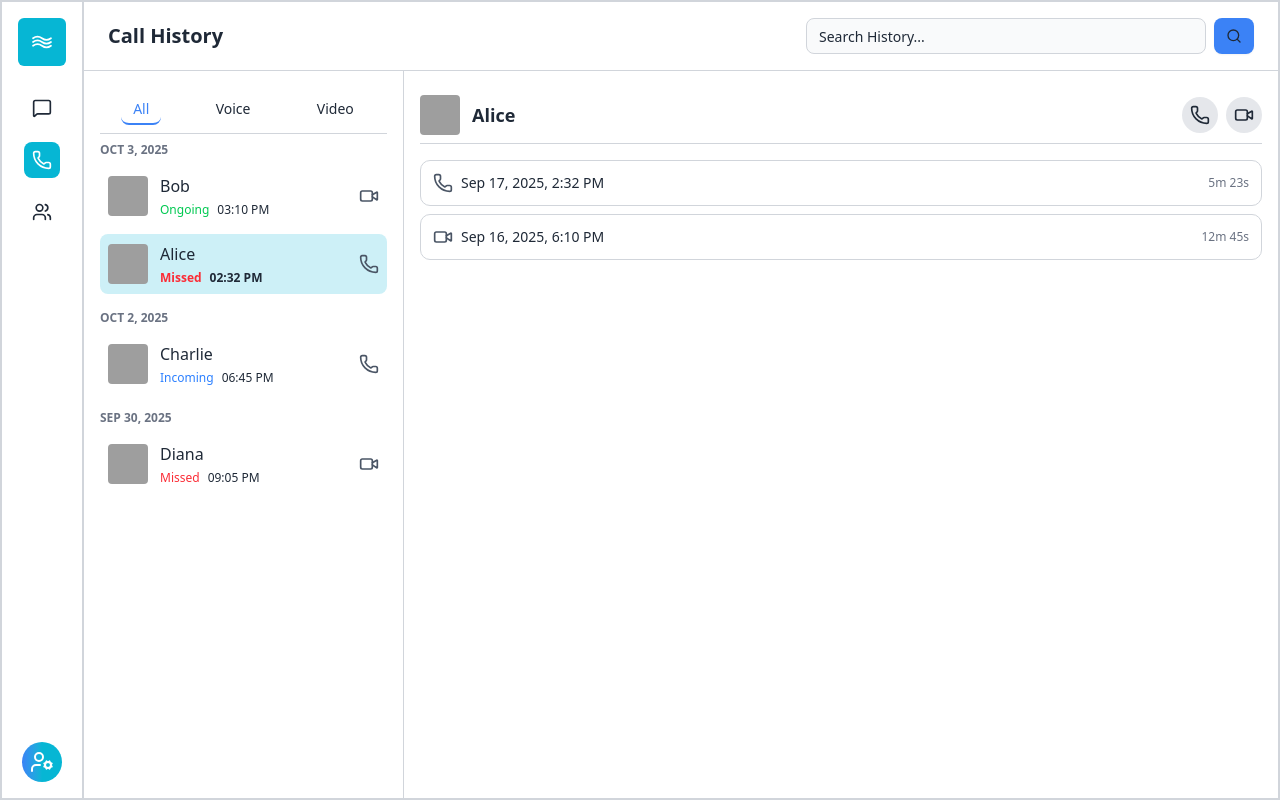
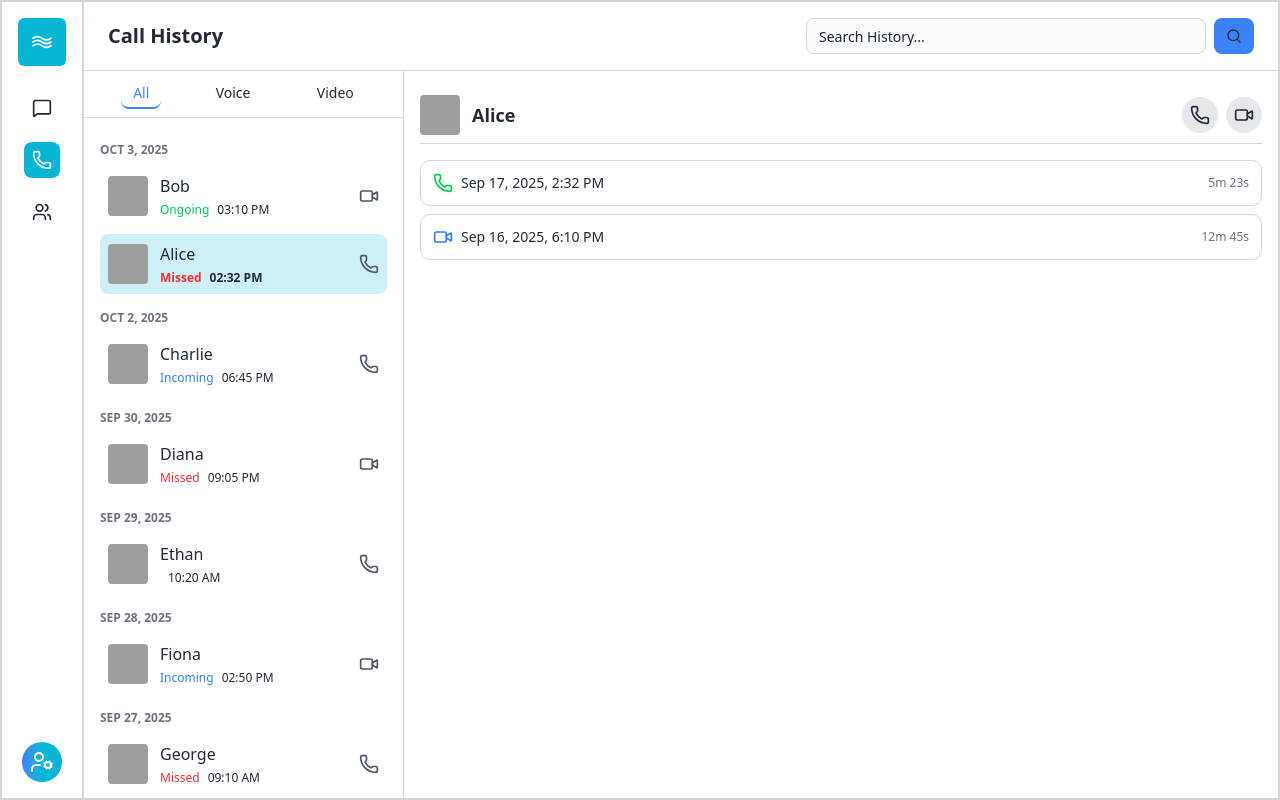
Before and after one commit to Sudhir03/Wave, a React (Vite) app in the folder Frontend/: page /calls/1 in a window 1280 px wide. Built offline with nearby package versions, Linux system fonts and the light colour scheme; grey boxes are pictures that could not be loaded.

Commit message:
some fixes like adding custom scrollbar to friends and call panel,add logout button with confimationModal

```diff
--- /dev/null
+++ b/Frontend/src/components/molecules/ConfirmationModal.jsx
@@ -0,0 +1,36 @@
+import React from "react";
+import { Button } from "../atoms/Button";
+import { X } from "lucide-react";
+
+export default function ConfirmationModal({ text, onConfirm, onCancel }) {
+  return (
+    <div className="fixed inset-0 flex items-center justify-center bg-black/50 z-50">
+      <div className="bg-card text-card-foreground rounded-xl shadow-2xl p-6 w-96 max-w-full">
+        {/* Close Button */}
+        <button
+          className="absolute top-3 right-3 p-2 rounded-full hover:bg-muted transition-colors"
+          onClick={onCancel}
+        >
+          <X className="w-5 h-5 text-muted-foreground hover:text-foreground" />
+        </button>
+
+        {/* Text */}
+        <p className="text-center text-lg font-medium mb-6">{text}</p>
+
+        {/* Buttons */}
+        <div className="flex justify-center gap-4">
+          <Button
+            variant="default"
+            className="bg-red-500 hover:bg-red-600 text-white"
+            onClick={onConfirm}
+          >
+            Confirm
+          </Button>
+          <Button variant="outline" onClick={onCancel}>
+            Cancel
+          </Button>
+        </div>
+      </div>
+    </div>
+  );
+}
--- a/Frontend/src/components/organisms/AddFriend.jsx
+++ b/Frontend/src/components/organisms/AddFriend.jsx
@@ -1,15 +1,20 @@
 import React, { useState } from "react";
 import { Input } from "@/components/atoms/Input";
 import { Button } from "@/components/atoms/Button";
+import { Avatar, AvatarFallback, AvatarImage } from "@/components/atoms/Avatar";
+import { X } from "lucide-react";
+import { getAvatarGradient } from "@/lib/colorGradient";
 
 export default function AddFriendModal({ isModalOpen, setModalOpen }) {
   const [search, setSearch] = useState("");
   const [results, setResults] = useState([]);
 
   const dummyData = [
-    { id: 1, name: "John Doe", username: "john" },
-    { id: 2, name: "Jane Smith", username: "jane" },
-    { id: 3, name: "Alice Johnson", username: "alice" },
+    { _id: 1, name: "John Doe", username: "john" },
+    { _id: 2, name: "Jane Smith", username: "jane" },
+    { _id: 3, name: "Alice Johnson", username: "alice" },
+    { _id: 4, name: "Bob Williams", username: "bob" },
+    { _id: 5, name: "Charlie Brown", username: "charlie" },
   ];
 
   const handleSearch = (e) => {
@@ -29,26 +34,26 @@ export default function AddFriendModal({ isModalOpen, setModalOpen }) {
     <>
       {isModalOpen && (
         <div className="fixed inset-0 flex items-center justify-center bg-black/50 z-50">
-          <div className="bg-card text-card-foreground rounded-lg shadow-lg p-6 w-96 max-h-[80vh] overflow-y-auto relative">
+          <div className="bg-card text-card-foreground rounded-xl shadow-2xl p-6 w-96 max-h-[80vh] overflow-y-auto relative">
             {/* Close Button */}
-            <Button
-              variant="ghost"
-              size="icon"
-              className="absolute top-2 right-2 text-muted-foreground hover:text-foreground"
+            <button
+              className="absolute top-3 right-3 p-2 rounded-full hover:bg-muted transition-colors cursor-pointer"
               onClick={() => setModalOpen(false)}
             >
-              ✕
-            </Button>
+              <X className="w-5 h-5 text-muted-foreground hover:text-foreground" />
+            </button>
 
             {/* Title */}
-            <h2 className="text-lg font-bold mb-4">Add New Friend</h2>
+            <h2 className="text-2xl font-bold mb-4 text-center">
+              Add New Friend
+            </h2>
 
             {/* Search Input */}
             <Input
               placeholder="Search by name or username"
               value={search}
               onChange={handleSearch}
-              className="mb-3"
+              className="mb-4"
             />
 
             {/* Results List */}
@@ -57,19 +62,32 @@ export default function AddFriendModal({ isModalOpen, setModalOpen }) {
                 results.map((user) => (
                   <div
                     key={user.id}
-                    className="flex justify-between items-center p-2 hover:bg-muted rounded-md transition-colors cursor-pointer"
+                    className="flex justify-between items-center p-3 hover:bg-muted rounded-xl transition-colors cursor-pointer"
                   >
-                    <div>
-                      <p className="font-medium">{user.name}</p>
-                      <p className="text-sm text-muted-foreground">
-                        @{user.username}
-                      </p>
+                    <div className="flex items-center gap-3">
+                      <Avatar className="w-12 h-12">
+                        <AvatarImage src={user.picture} alt={user.name} />
+                        <AvatarFallback className={getAvatarGradient(user._id)}>
+                          {user.name.charAt(0)}
+                        </AvatarFallback>
+                      </Avatar>
+                      <div>
+                        <p className="font-medium">{user.name}</p>
+                        <p className="text-sm text-muted-foreground">
+                          @{user.username}
+                        </p>
+                      </div>
                     </div>
-                    <Button size="sm">Add</Button>
+                    <Button
+                      size="sm"
+                      className="bg-gradient-to-r from-blue-500 to-purple-500 text-white hover:opacity-90"
+                    >
+                      Add
+                    </Button>
                   </div>
                 ))
               ) : (
-                <p className="text-sm text-muted-foreground">
+                <p className="text-center text-sm text-muted-foreground mt-4">
                   {search ? "No results found" : "Type to search for friends"}
                 </p>
               )}
--- a/Frontend/src/components/organisms/FriendsPanel.jsx
+++ b/Frontend/src/components/organisms/FriendsPanel.jsx
@@ -41,23 +41,25 @@ export default function FriendsPanel() {
   );
 
   return (
-    <div className="p-6">
-      {/* Header */}
-      <div className="flex justify-between items-center bg-card sticky top-0 z-10 py-4 border-b border-border -mt-6">
+    <div className="flex flex-col h-full">
+      {/* Header: sticky */}
+      <div className="flex justify-between items-center bg-card sticky top-0 z-10 py-4 px-6 border-b border-border">
         <h1 className="text-xl font-bold text-foreground">Friends</h1>
         <div className="flex gap-2 w-full max-w-md">
           <Input
             placeholder="Search Friends..."
             value={search}
             onChange={(e) => setSearch(e.target.value)}
+            className="flex-1"
           />
           <Button onClick={() => setModalOpen(true)}>Add</Button>
         </div>
       </div>
 
-      {/* Friends List */}
-      <div className="mt-4">
-        {filteredFriends.map((friend) => (
+      {/* Scrollable Friends List */}
+      <div className="flex-1 overflow-y-auto p-4 space-y-2 custom-scrollbar ">
+        {filteredFriends.length > 0 ? (
+          filteredFriends.map((friend) => (
             <div
               key={friend._id}
               className="flex items-center justify-between gap-3 py-2 border-b border-border relative"
@@ -83,7 +85,9 @@ export default function FriendsPanel() {
               <div className="relative">
                 <button
                   onClick={() =>
-                  setMenuOpenFor(menuOpenFor === friend._id ? null : friend._id)
+                    setMenuOpenFor(
+                      menuOpenFor === friend._id ? null : friend._id
+                    )
                   }
                   className="p-2 rounded cursor-pointer hover:bg-gray-200 dark:hover:bg-gray-700"
                 >
@@ -103,8 +107,8 @@ export default function FriendsPanel() {
                 )}
               </div>
             </div>
-        ))}
-        {filteredFriends.length === 0 && (
+          ))
+        ) : (
           <div className="text-muted-foreground">No friends found</div>
         )}
       </div>
--- a/Frontend/src/components/organisms/ProfileSidebar.jsx
+++ b/Frontend/src/components/organisms/ProfileSidebar.jsx
@@ -1,10 +1,20 @@
-import { NavLink } from "react-router-dom";
+import { useState } from "react";
+import { NavLink, useNavigate } from "react-router-dom";
 import { Button } from "../atoms/Button";
-import { User, Bell, Sliders, HelpCircle } from "lucide-react";
+import { User, Bell, Sliders, HelpCircle, LogOut } from "lucide-react";
+import ConfirmationModal from "../molecules/ConfirmationModal";
 
-function ProfileSidebar() {
+function ProfileSidebar({ onLogout }) {
+  const [isConfirmOpen, setConfirmOpen] = useState(false);
+  const navigate = useNavigate();
+
+  const handleLogout = () => {
+    navigate("/signup");
+    setConfirmOpen(false);
+  };
+
   const links = [
-    { to: ".", text: "Account", icon: <User className="w-4 h-4" /> }, // "." points to index (/profile)
+    { to: ".", text: "Account", icon: <User className="w-4 h-4" /> },
     {
       to: "notification",
       text: "Notification",
@@ -18,8 +28,14 @@ function ProfileSidebar() {
     { to: "help", text: "Help", icon: <HelpCircle className="w-4 h-4" /> },
   ];
 
+  const handleLogoutConfirm = () => {
+    setConfirmOpen(false);
+    if (onLogout) onLogout(); // call actual logout logic
+  };
+
   return (
-    <div className="w-[30%] border-r-2 border-border py-4">
+    <div className="w-[30%] border-r-2 border-border py-4 flex flex-col justify-between h-full">
+      {/* Navigation Links */}
       <nav className="flex flex-col gap-4 px-3">
         {links.map(({ to, text, icon }) => (
           <NavLink key={to} to={to} end>
@@ -39,6 +55,25 @@ function ProfileSidebar() {
           </NavLink>
         ))}
       </nav>
+
+      {/* Logout Button */}
+      <div className="px-3 mt-4">
+        <Button
+          variant="ghost"
+          className="w-full justify-start flex items-center gap-2 text-red-500 hover:bg-red-400"
+          onClick={() => setConfirmOpen(true)}
+        >
+          <LogOut className="w-4 h-4" />
+          Logout
+        </Button>
+      </div>
+      {isConfirmOpen && (
+        <ConfirmationModal
+          text="Are you sure you want to logout?"
+          onConfirm={handleLogout}
+          onCancel={() => setConfirmOpen(false)}
+        />
+      )}
     </div>
   );
 }
--- a/Frontend/src/components/templates/CallHistoryPage.jsx
+++ b/Frontend/src/components/templates/CallHistoryPage.jsx
@@ -1,6 +1,6 @@
 import { useParams } from "react-router-dom";
 import { Avatar, AvatarFallback, AvatarImage } from "../atoms/Avatar";
-import { Phone, Video } from "lucide-react";
+import { Phone, Video, XCircle } from "lucide-react";
 import { useState } from "react";
 import { getAvatarGradient } from "@/lib/colorGradient";
 import { VideoCallWindow } from "../organisms/VideoCallWindow";
@@ -11,7 +11,7 @@ const callHistory = {
     { type: "voice", date: "2025-09-17 14:32", duration: "5m 23s" },
     { type: "video", date: "2025-09-16 18:10", duration: "12m 45s" },
   ],
-  2: [{ type: "voice", date: "2025-09-15 09:20", duration: "3m 11s" }],
+  2: [{ type: "missed", date: "2025-09-15 09:20", duration: "3m 11s" }],
   3: [],
   4: [{ type: "video", date: "2025-09-12 21:05", duration: "25m 0s" }],
 };
@@ -88,7 +88,7 @@ export const CallHistoryPage = () => {
       </div>
 
       {/* Call History */}
-      <div className="flex-1 overflow-y-auto">
+      <div className="flex-1 overflow-y-auto custom-scrollbar">
         {history.length === 0 ? (
           <p className="text-sm text-muted-foreground text-center py-6">
             No calls yet.
@@ -103,9 +103,11 @@ export const CallHistoryPage = () => {
                 {/* Left side: icon + date */}
                 <div className="flex items-center gap-2">
                   {call.type === "voice" ? (
-                    <Phone className="w-5 h-5 text-gray-600" />
+                    <Phone className="w-5 h-5 text-green-500" />
+                  ) : call.type === "video" ? (
+                    <Video className="w-5 h-5 text-blue-500" />
                   ) : (
-                    <Video className="w-5 h-5 text-gray-600" />
+                    <XCircle className="w-5 h-5 text-red-400" />
                   )}
                   <span className="text-sm text-muted-foreground">
                     {new Date(call.date).toLocaleString([], {
--- a/Frontend/src/pages/Call.jsx
+++ b/Frontend/src/pages/Call.jsx
@@ -47,6 +47,105 @@ export const Call = () => {
       callStatus: "missed",
       date: "2025-09-30T21:05:00",
       duration: "25m 0s",
+    },
+    {
+      _id: "5",
+      name: "Ethan",
+      type: "voice",
+      img: "/avatars/5.png",
+      callStatus: "outgoing",
+      date: "2025-09-29T10:20:00",
+      duration: "3m 15s",
+    },
+    {
+      _id: "6",
+      name: "Fiona",
+      type: "video",
+      img: "/avatars/6.png",
+      callStatus: "incoming",
+      date: "2025-09-28T14:50:00",
+      duration: "18m 30s",
+    },
+    {
+      _id: "7",
+      name: "George",
+      type: "voice",
+      img: "/avatars/7.png",
+      callStatus: "missed",
+      date: "2025-09-27T09:10:00",
+      duration: "7m 0s",
+    },
+    {
+      _id: "8",
+      name: "Hannah",
+      type: "video",
+      img: "/avatars/8.png",
+      callStatus: "outgoing",
+      date: "2025-09-26T16:40:00",
+      duration: "22m 5s",
+    },
+    {
+      _id: "9",
+      name: "Ian",
+      type: "voice",
+      img: "/avatars/9.png",
+      callStatus: "incoming",
+      date: "2025-09-25T11:55:00",
+      duration: "6m 50s",
+    },
+    {
+      _id: "10",
+      name: "Julia",
+      type: "video",
+      img: "/avatars/10.png",
+      callStatus: "missed",
+      date: "2025-09-24T20:30:00",
+      duration: "15m 10s",
+    },
+    {
+      _id: "11",
+      name: "Kevin",
+      type: "voice",
+      img: "/avatars/11.png",
+      callStatus: "outgoing",
+      date: "2025-09-23T08:15:00",
+      duration: "4m 45s",
+    },
+    {
+      _id: "12",
+      name: "Laura",
+      type: "video",
+      img: "/avatars/12.png",
+      callStatus: "incoming",
+      date: "2025-09-22T19:25:00",
+      duration: "9m 20s",
+    },
+    {
+      _id: "13",
+      name: "Michael",
+      type: "voice",
+      img: "/avatars/13.png",
+      callStatus: "missed",
+      date: "2025-09-21T13:50:00",
+      duration: "11m 0s",
+    },
+    {
+      _id: "14",
+      name: "Nina",
+      type: "video",
+      img: "/avatars/14.png",
+      callStatus: "outgoing",
+      date: "2025-09-20T17:05:00",
+      duration: "20m 30s",
+    },
+    {
+      _id: "15",
+      name: "Oscar",
+      type: "voice",
+      img: "/avatars/15.png",
+      callStatus: "incoming",
+      date: "2025-09-19T12:40:00",
+      duration: "5m 55s",
     },
   ];
 
@@ -110,9 +209,9 @@ export const Call = () => {
 
       <div className="flex flex-1 h-[calc(100%-72px)]">
         {/* Left Sidebar */}
-        <aside className="w-80 border-r border-border flex flex-col overflow-y-auto p-4 ">
+        <aside className="w-80 border-r border-border flex flex-col">
           {/* Filter Nav */}
-          <div className="flex justify-around border-b py-2 ">
+          <div className="flex justify-around border-b py-2 px-4 flex-shrink-0 bg-card z-10">
             <button
               onClick={() => setFilter("all")}
               className={cn(
@@ -142,7 +241,8 @@ export const Call = () => {
             </button>
           </div>
 
-          {/* Call history grouped by day */}
+          {/* Scrollable Call History */}
+          <div className="flex-1 overflow-y-auto p-4 custom-scrollbar">
             {Object.entries(groupedCalls).map(([day, calls]) => (
               <div key={day} className="py-2">
                 <h3 className="text-xs font-semibold text-gray-500 uppercase mb-2">
@@ -155,6 +255,7 @@ export const Call = () => {
                 </ul>
               </div>
             ))}
+          </div>
         </aside>
 
         {/* Right Panel */}
```
Lines whose indentation alone changed are shown as unchanged.
